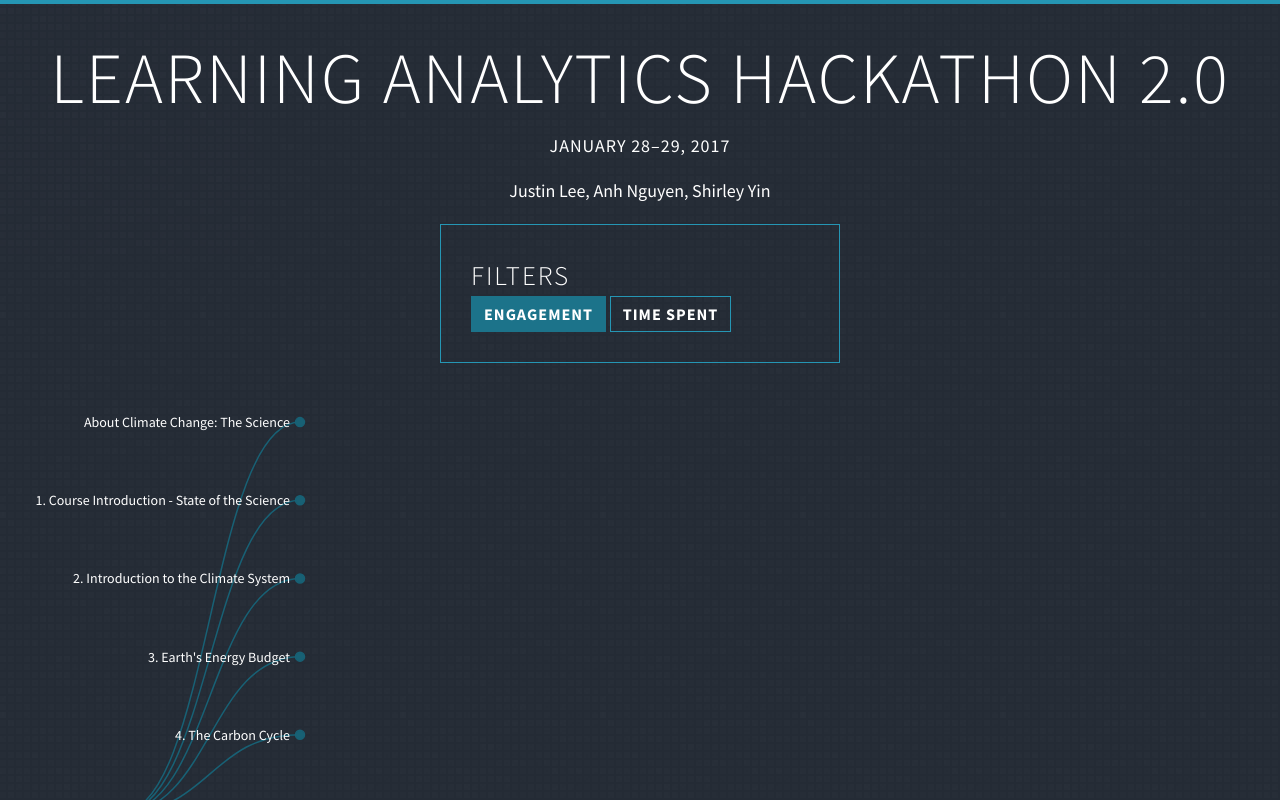
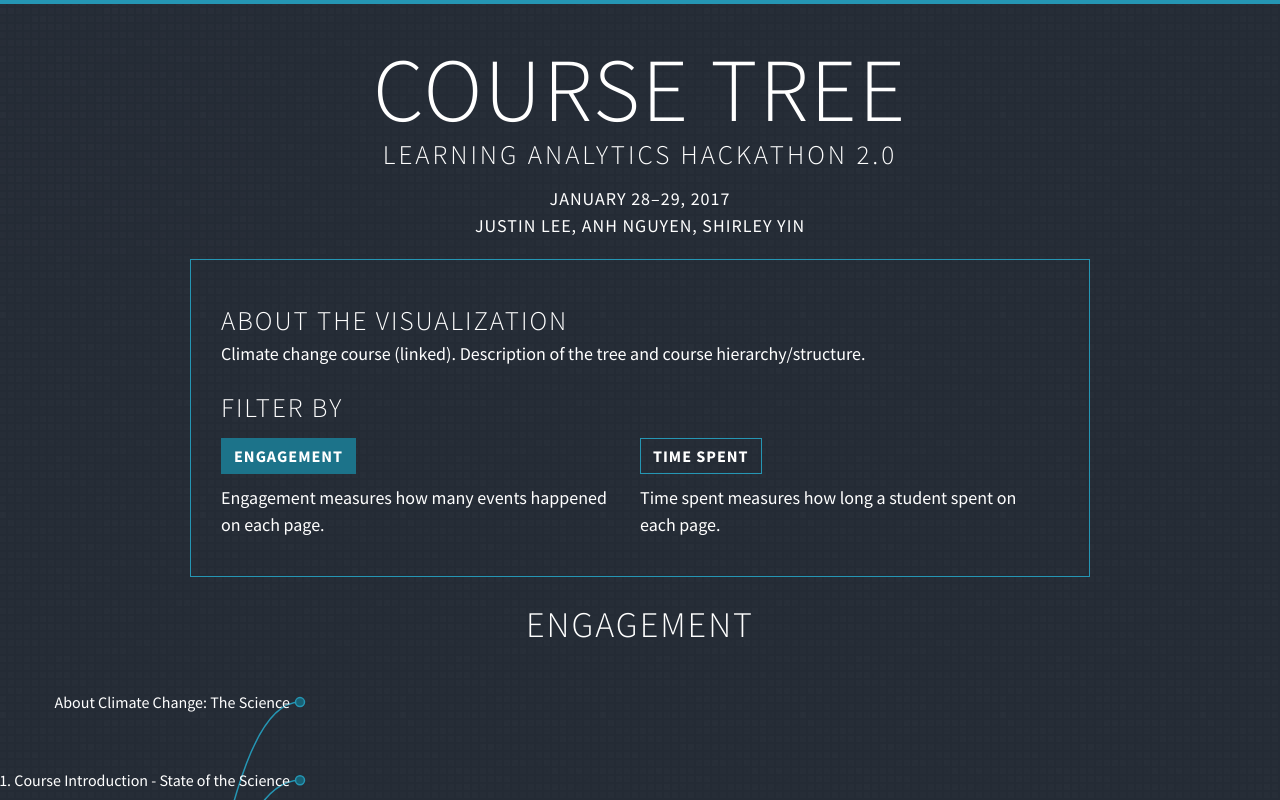
Before and after one commit to justin0022/UBCHack, a website: page index.html in a window 1280 px wide. Both pictures are taken after a click on the button "ENGAGEMENT". Shown: the top 800 px of the page. Drawn offline with nearby package versions, Linux system fonts and the light colour scheme.

Commit message:
add content

```diff
--- a/index.html
+++ b/index.html
@@ -2,7 +2,7 @@
 <html lang="en">
 <head>
     <meta charset="UTF-8">
-    <title>Learning Analytics Hackathon 2.0</title>
+    <title>Course Tree</title>
     <!--<link rel="stylesheet" href="./styles.css">-->
     <link href="stylesheets/sass/screen.css" rel="stylesheet" type="text/css" />
     <script src="https://cdnjs.cloudflare.com/ajax/libs/d3/3.3.0/d3.js"></script>
@@ -12,34 +12,76 @@
 </head>
 <body>
     <header>
-        <h1>Learning Analytics Hackathon 2.0</h1>
-        <div class="event-date">January 28–29, 2017</div>
-        <p>Justin Lee, Anh Nguyen, Shirley Yin</p>
+        <h1 class="event-title">Course Tree</h1>
+        <div class="event-subtitle">Learning Analytics Hackathon 2.0</div>
+        <div class="event-info">
+            January 28–29, 2017<br>
+            Justin Lee, Anh Nguyen, Shirley Yin
+        </div>
     </header>
-    <div class="filters">
-        <h2>Filters</h2>
-        <button type="button" onclick="showTree1()">Engagement</button>
-        <button type="button" onclick="showTree2()">Time Spent</button>
+    <main>
+    <div class="content">
+        <h2>About the visualization</h2>
+        Climate change course (linked). Description of the tree and course hierarchy/structure.
+        <h2>Filter by</h2>
+        <div class="button-wrap">
+            <button class="engagement-button active" type="button" onclick="showTree1()">Engagement</button>
+            <p>Engagement measures how many events happened on each page.</p>
+        </div>
+        <div class="button-wrap">
+            <button class="duration-button" type="button" onclick="showTree2()">Time Spent</button>
+            <p>Time spent measures how long a student spent on each page.</p>
+        </div>
         <!--<button type="button" onclick="expandAll()">Expand All</button>-->
     </div>
-    <div><tree1 id="tree1"></div>
-    <div><tree2 id="tree2" style="display: none;"></div>
+    <div class="engagement-tree"><h1 class="viz-title">Engagement</h2><tree1 id="tree1"></div>
+    <div class="duration-tree" style="display: none;"><h1 class="viz-title">Time Spent</h2><tree2 id="tree2"></div>
+    <div class="content">
+        <h2>Course Stats</h2>
+        <ul class="stats">
+            <li><span class="stat-count">11</span> Modules</li>
+            <li><span class="stat-count">58</span> Module Sections</li>
+            <li><span class="stat-count">128</span> Pages</li>
+        </ul>
+    </div>
+     <div class="content">
+        <h2>Methodology</h2>
+        <p>Engagement measures events</p>
+        <h2>Caveats</h2>
+        <p>Module section data is missing page load info</p>
+        <h2>Suggestions</h2>
+        <p>something else</p>
+    </div>
+    <div class="content">
+        <h2>Tools used</h2>
+        <ul class="tools">
+            <li>d3 tree</li>
+            <li>subtlepatterns</li>
+            <li>jquery</li>
+            <li>sass</li>
+        </ul>
+    </div>
+    </main>
     <script>
         function showTree1() {
-            $("#tree1").css({
+            $(".engagement-tree").css({
                 'display': "block"
             })
-            $("#tree2").css({
+            $(".duration-tree").css({
                 'display': 'none'
             })
+            $(".duration-button").removeClass("active");
+            $(".engagement-button").addClass("active");
         }
         function showTree2() {
-            $("#tree1").css({
+            $(".engagement-tree").css({
                 'display': 'none'
             })
-            $("#tree2").css({
+            $(".duration-tree").css({
                 'display': "block"
             })
+            $(".duration-button").addClass("active");
+            $(".engagement-button").removeClass("active");
         }
     </script>
 </body>
--- a/sass/sass/screen.scss
+++ b/sass/sass/screen.scss
@@ -10,6 +10,7 @@
 $font-stack: 'Source Sans Pro', Arial, sans-serif;
 $background: #242C39;
 $accent: #2596b4;
+$red: #c61b00;
 
 
 body {
@@ -45,34 +46,63 @@ h2 {
 	letter-spacing: 2px;
 	text-transform: uppercase;
 	font-weight: 300;
-	margin: 0;
 }
 h1 {
-	font-size: 4em;
+	margin: 0;
+	line-height: 1;
 }
 h2 {
 	font-size: 1.5em;
+	margin: 20px 0 0;
 }
 main {
 	width: 1280px;
 	margin-left: auto;
 	margin-right: auto;
+	margin-bottom: 40px;
 }
 header {
 	text-align: center;
-	margin: 20px 0;
+	margin: 40px 0 20px;
 }
-.event-date {
+.event-title {
+	font-size: 5em;
+}
+.event-subtitle {
+	font-weight: 300;
+	text-transform: uppercase;
+	letter-spacing: 3px;
+	font-size: 1.5em;
+	margin-bottom: 10px;
+}
+.event-info {
 	letter-spacing: 1px;
 	text-transform: uppercase;
 }
-.filters {
+.content {
 	border: 1px solid $accent;
-	padding: 30px;
-	width: 400px;
+	padding: 20px 30px;
+	width: 900px;
 	box-sizing: border-box;
 	margin-left: auto;
 	margin-right: auto;
+	margin-bottom: 30px;
+	&::after { /* clearfix */
+		content: ('');
+		display: table;
+		clear: both;
+	}
+}
+.button-wrap {
+	float: left;
+	width: calc(50% - 10px);
+	margin-top: 10px;
+	&:not(last-of-type) {
+		margin-right: 10px;
+	}
+}
+p {
+	margin-top: 0;
 }
 button {
 	background: none;
@@ -86,6 +116,7 @@ button {
 	color: #fff;
 	transition: .2s ease-out;
 	cursor: pointer;
+	margin-bottom: 10px;
 	&:hover, &:focus {
 		background: darken($accent, 10%);
 		border: 1px solid darken($accent, 10%);
@@ -95,20 +126,45 @@ button {
 		border: 1px solid darken($accent, 15%);
 	}
 }
+.active {
+	background: darken($accent, 10%);
+	border: 1px solid darken($accent, 10%);
+}
+.viz-title {
+	text-align: center;
+}
+.stats {
+	list-style: none;
+	margin: 0 0 20px;
+	padding: 0;
+	font-size: 1.2em;
+	text-transform: uppercase;
+	letter-spacing: 1px;
+	font-weight: 300;
+	li {
+		display: inline-block;
+		&:not(last-of-type) {
+			margin-right: 60px;
+		}
+	}
+}
+.stat-count {
+	font-weight: 700;
+}
 .node {
   cursor: pointer;
 }
 .node circle {
   fill: #fff;
-  stroke: darken($accent, 15%);
+  stroke: $accent;
   stroke-width: 1.5px;
 }
 .node text {
-  font-size: 14px;
+  font-size: 16px;
   fill: #fff;
 }
 .link {
   fill: none;
-  stroke: darken($accent, 15%);
+  stroke: $accent;
   stroke-width: 1.5px;
 }
```
Also changed, not shown: stylesheets/sass/screen.css.
